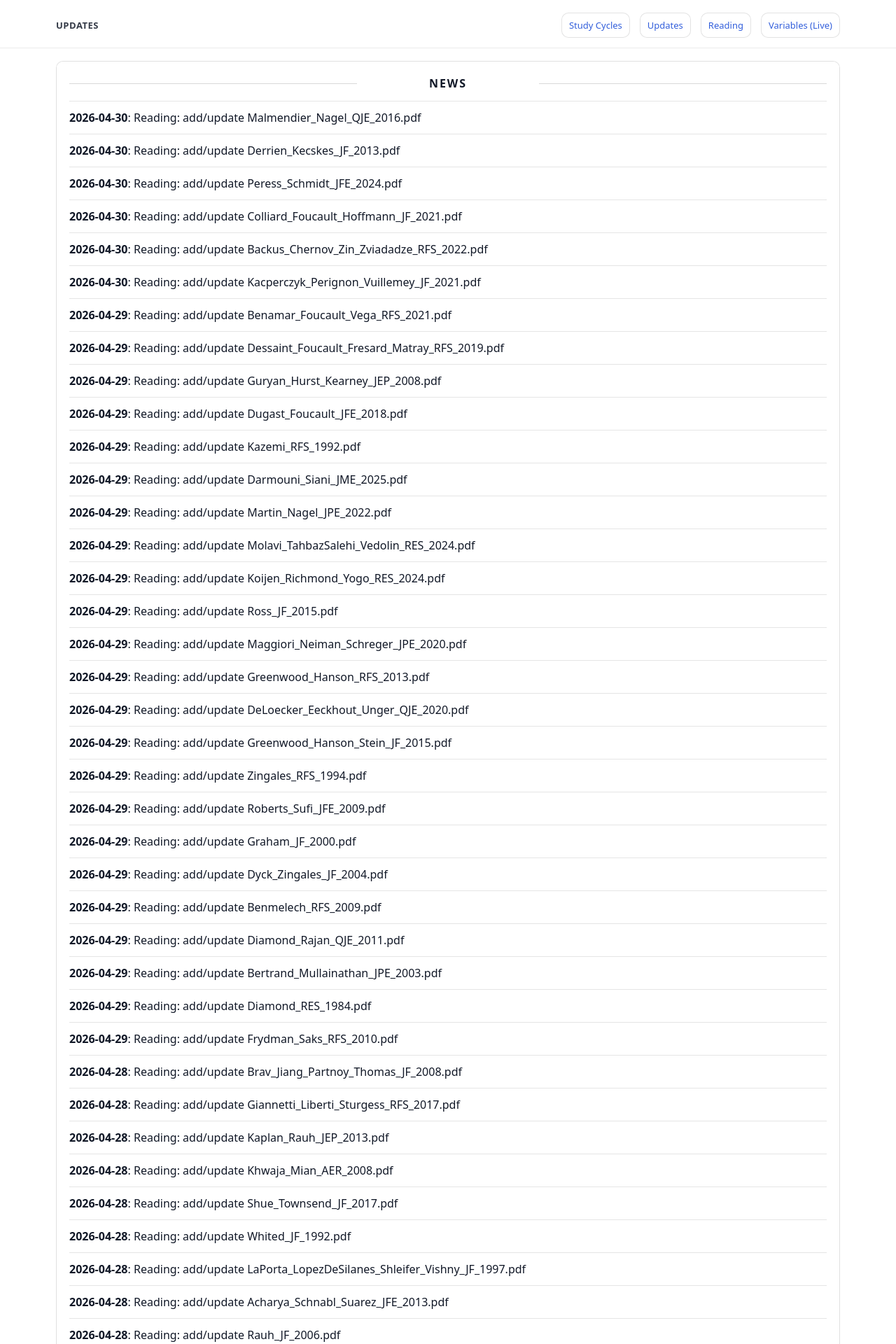
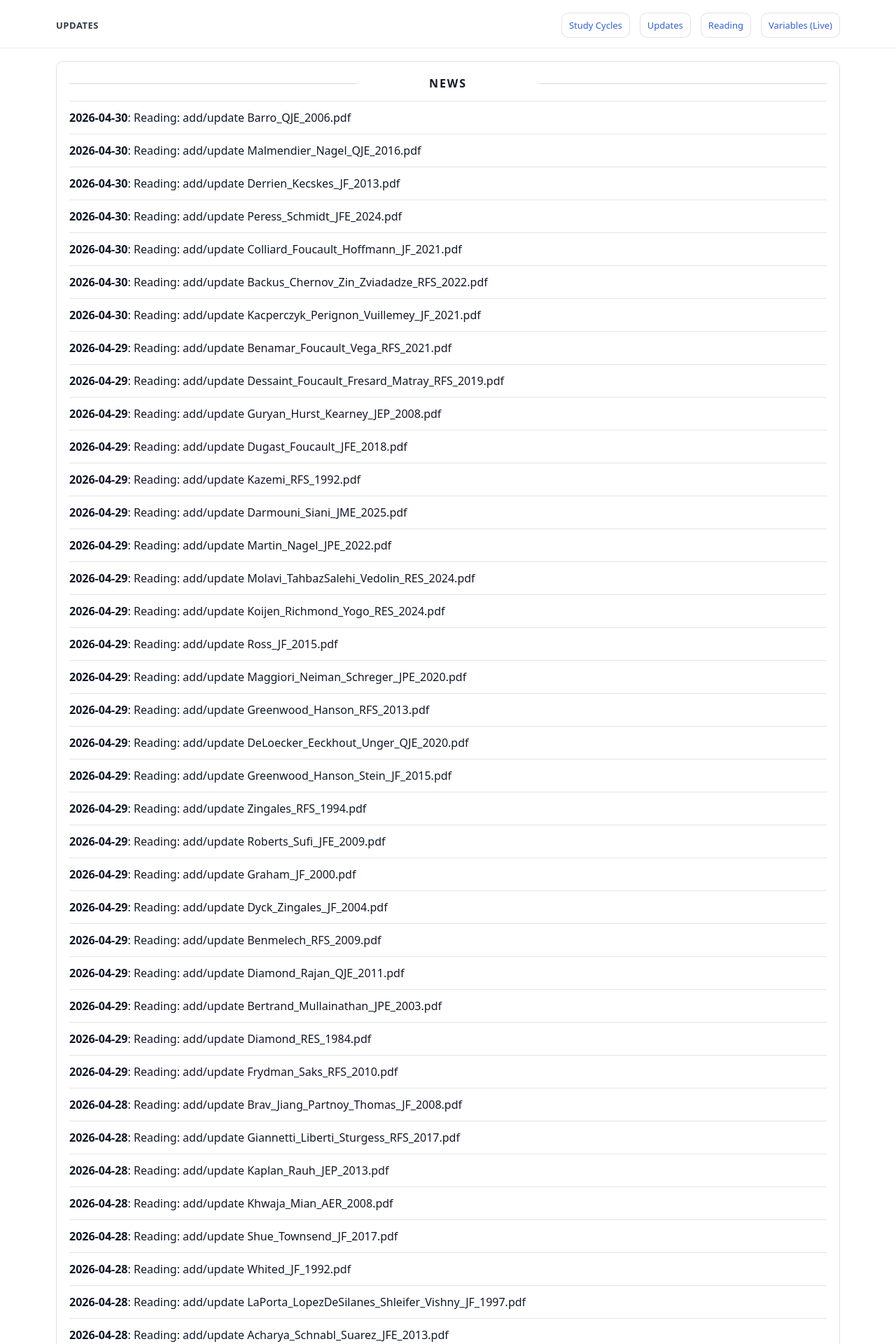
Before and after one commit to yaxinzn/study-archive, a Jekyll site: the page built from updates/index.md, in a window 1280 px wide. Shown: the top 1920 px of the page at 70% size. Built offline with Jekyll 4.4.1, drawn with Linux system fonts in a browser that asks for light colours; some of the changed text lies outside the part shown.

Commit message:
chore: update NEWS feed

```diff
--- a/_data/news.yml
+++ b/_data/news.yml
@@ -1,4 +1,7 @@
 # Auto-generated update history (sorted newest -> oldest). Do not edit manually.
+- ts: "1777538168"
+  date: "2026-04-30"
+  title: "Reading: add/update Barro_QJE_2006.pdf"
 - ts: "1777502685"
   date: "2026-04-30"
   title: "Reading: add/update Malmendier_Nagel_QJE_2016.pdf"
```
